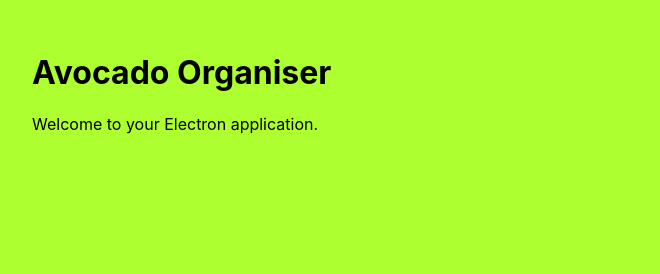
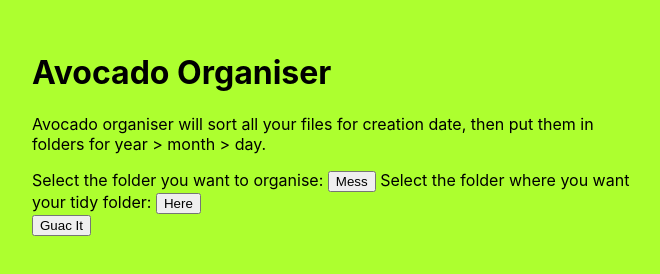
Before and after one commit to dannymonroy/avocado-organiser-app, an Electron app: page src/index.html in a window 800 px wide. Shown: the whole page, without its empty margins (64-724 px from the left). Drawn offline with Linux system fonts and the light colour scheme.

Commit message:
Create basic markdown and import render.js

```diff
--- a/src/index.html
+++ b/src/index.html
@@ -4,9 +4,19 @@
     <meta charset="UTF-8">
     <title>Hello World!</title>
     <link rel="stylesheet" href="index.css">
+    <script src="render.js" defer></script>
   </head>
   <body>
     <h1>Avocado Organiser</h1>
-    <p>Welcome to your Electron application.</p>
+    <p>Avocado organiser will sort all your files for creation date, then put them in folders for year > month > day.</p>
+    <div>
+      <label>Select the folder you want to organise: </label>
+      <button>Mess</button>
+      <label>Select the folder where you want your tidy folder: </label>
+      <button>Here</button>
+    </div>
+    <div>
+      <button>Guac It</button>
+    </div>
   </body>
 </html>
--- /dev/null
+++ b/src/render.js
@@ -0,0 +1 @@
+console.log('Avocado Organiser');
```
